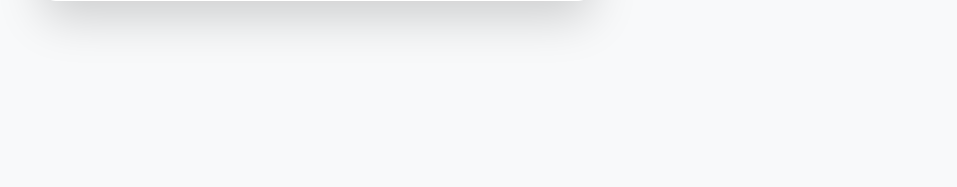
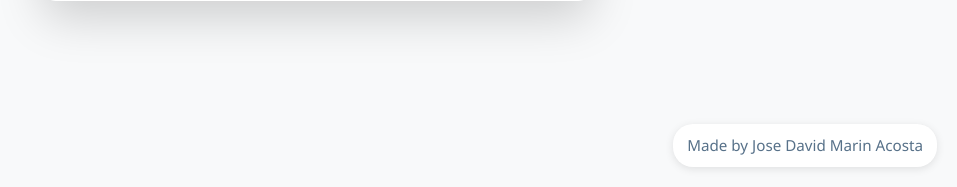
Before and after one commit to Jdavid1204/fiduciam_app, a Django app: page / in a window 1280 px wide. Shown: the part 613-800 px from the top of the page, without its empty margins (323-1280 px from the left). Run offline with Django 3.2, Linux system fonts and the light colour scheme; data that the repository does not hold is empty; some libraries are stand-ins or nearby versions.

Commit message:
Additions

```diff
--- a/quotes_project/quotes_app/templates/index.html
+++ b/quotes_project/quotes_app/templates/index.html
@@ -34,6 +34,18 @@
         .alert {
             font-size: 0.9rem;
             padding: 0.5rem 0.75rem;
+        }
+        .author-credit {
+            position: fixed;
+            bottom: 20px;
+            right: 20px;
+            font-size: 0.95rem;
+            color: #577189;
+            background: rgba(255,255,255);
+            padding: 10px 14px;
+            border-radius: 20px;
+            backdrop-filter: blur(10px);
+            box-shadow: 0 2px 8px rgba(0,0,0,0.1);
         }
     </style>
 </head>
@@ -223,5 +235,8 @@
             }
         }
     </script>
+    <div class="author-credit">
+        Made by Jose David Marin Acosta
+    </div>
 </body>
 </html>
--- a/quotes_project/quotes_app/views.py
+++ b/quotes_project/quotes_app/views.py
@@ -44,22 +44,41 @@ def scrape(request):
 
 def quotes_by_author(request, author_id):
     """Display all quotes for a given author."""
-    author = get_object_or_404(Author, id=author_id)
-    quotes = Quote.objects.filter(author=author).select_related('author').prefetch_related('tags')
-    return render(request, 'quotes_list.html', {
-        'quotes': quotes,
-        'title': f'Quotes by {author.name}'
+    try:
+        author = get_object_or_404(Author, id=author_id)
+        quotes = Quote.objects.filter(author=author).select_related('author').prefetch_related('tags')
+        return render(request, 'quotes_list.html', {
+            'quotes': quotes,
+            'title': f'Quotes by {author.name}'
     })
+    except:
+        return render(request, 'quotes_list.html', {
+            'quotes': [],
+            'title': 'Author Not Found',
+            'entity_name': f'Author ID {author_id}',
+            'entity_type': 'author',
+            'not_found': True
+        })
 
 
 def quotes_by_tag(request, tag_id):
     """Display all quotes associated with a specific tag."""
-    tag = get_object_or_404(Tag, id=tag_id)
-    quotes = Quote.objects.filter(tags=tag).select_related('author').prefetch_related('tags')
-    return render(request, 'quotes_list.html', {
-        'quotes': quotes,
-        'title': f'Quotes tagged with "{tag.name_tag}"'
-    })
+    try:
+        tag = get_object_or_404(Tag, id=tag_id)
+        quotes = Quote.objects.filter(tags=tag).select_related('author').prefetch_related('tags')
+        return render(request, 'quotes_list.html', {
+            'quotes': quotes,
+            'title': f'Quotes tagged with "{tag.name_tag}"'
+        })
+    except:
+        return render(request, 'quotes_list.html', {
+            'quotes': [],
+            'title': 'Tag Not Found',
+            'entity_name': f'Tag ID {tag_id}',
+            'entity_type': 'tag',
+            'not_found': True
+        })
+
 
 
 def download(request):
```
Also changed, not shown: quotes_project/quotes_app/templates/quotes_list.html (+15 -0 lines).
